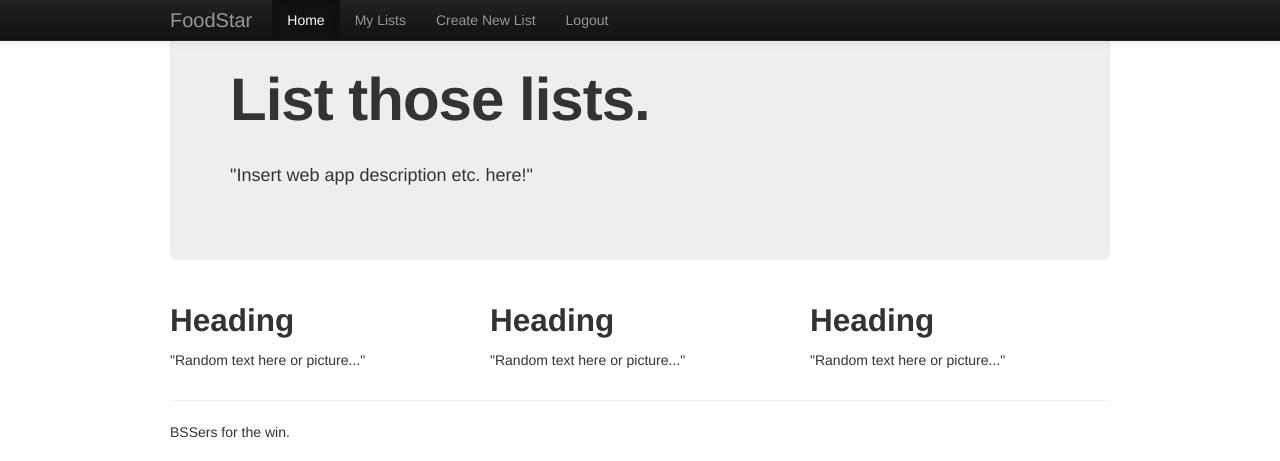
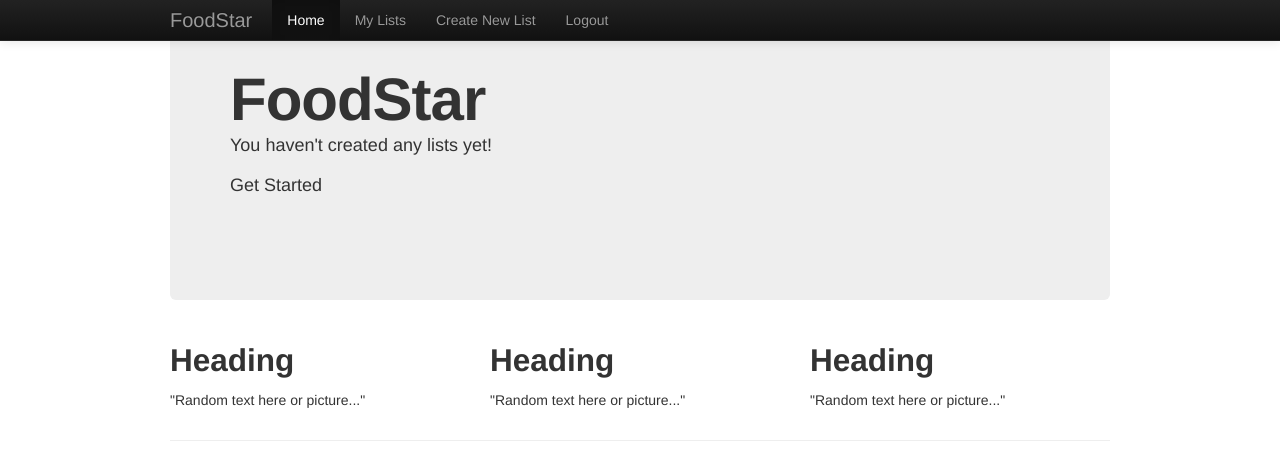
Before and after one commit to siddtewari/foodstar, a Django app: page /index/ in a window 1280 px wide. Shown: the top 461 px of the page. Run offline with Django 3.2, Linux system fonts and the light colour scheme; the visitor is signed in with stand-in values (Sample User, id 1); some libraries are stand-ins or nearby versions.

Commit message:
minor my_list view changes

```diff
--- a/foodstar/templates/listem/index.html
+++ b/foodstar/templates/listem/index.html
@@ -36,11 +36,21 @@
 		</div>
 		<div class="container">
 			<div class="hero-unit">
-				<h1>List those lists.</h1>
+				<h1>FoodStar</h1>
+					{% if latest_lists_list %}
+					<h3>Current Lists</h3>
+						{% for Lists in latest_lists_list %}
+						<a href="/listem/{{Lists.id}}/">{{Lists.title}} </a>
+						{% endfor %}
+					{% else %}
+				<p>
+					You haven't created any lists yet!
+				</p>
+				<p>
+					Get Started
+				</p>
+				{% endif %}
 				<br>
-				<p>
-					"Insert web app description etc. here!"
-				</p>
 			</div>
 			<div class="row">
 				<div class="span4">
```
Also changed, not shown: 1 other file.
